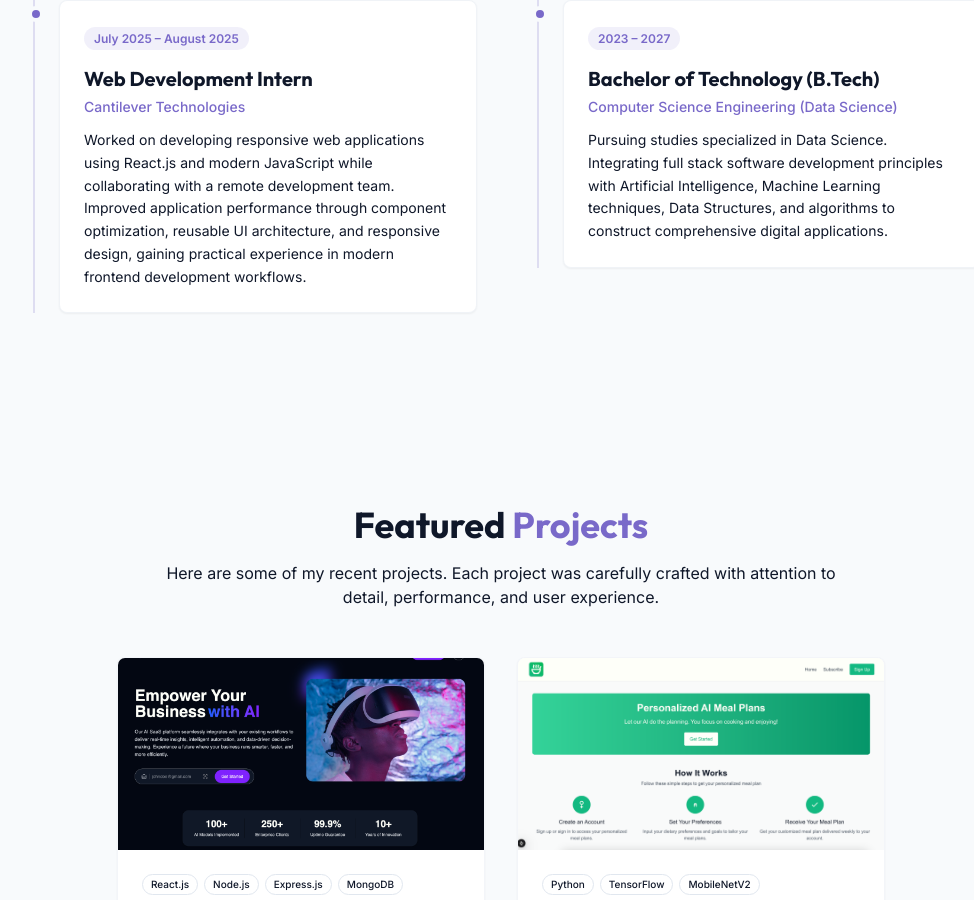
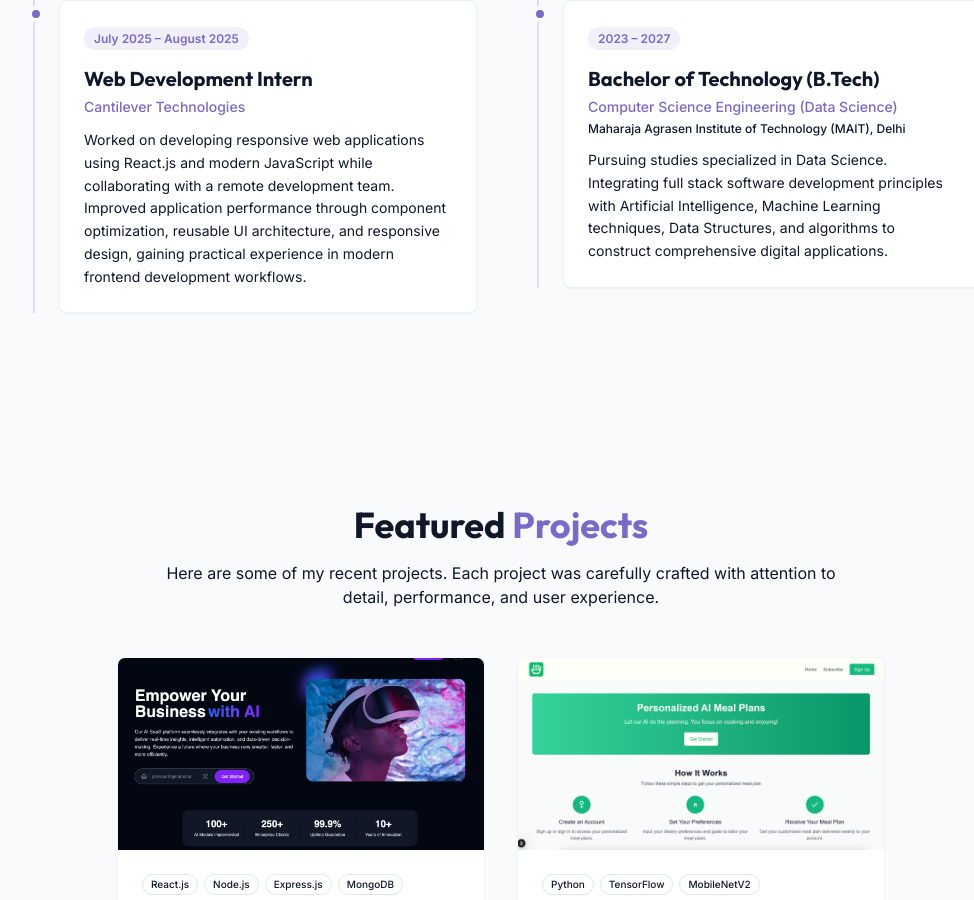
Before and after one commit to vaibhavpokhriyal13/Portfolio, a React (Vite) app: page / in a window 1280 px wide. Shown: the part 2700-3600 px from the top of the page, without its empty margins (139-1113 px from the left). Built offline with nearby package versions, Linux system fonts and the light colour scheme.

Commit message:
made changes

```diff
--- a/src/components/ExperienceSection.jsx
+++ b/src/components/ExperienceSection.jsx
@@ -64,6 +64,9 @@
                   <p className="text-primary font-medium text-sm mt-1">
                     Computer Science Engineering (Data Science)
                   </p>
+                  <p className="text-muted-foreground font-medium text-xs mt-1">
+                    Maharaja Agrasen Institute of Technology (MAIT), Delhi
+                  </p>
                   <p className="text-muted-foreground text-sm mt-3 leading-relaxed">
                     Pursuing studies specialized in Data Science. Integrating full stack software development principles with Artificial Intelligence, Machine Learning techniques, Data Structures, and algorithms to construct comprehensive digital applications.
                   </p>
```
